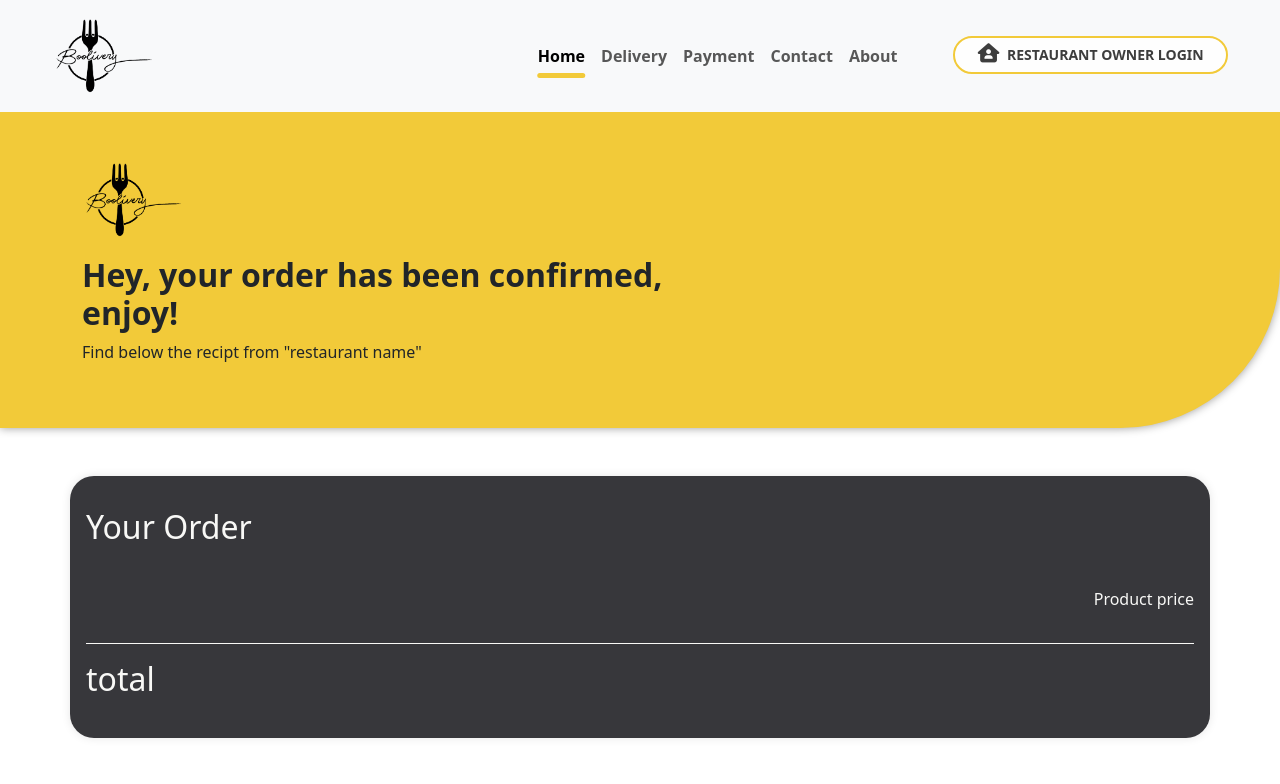
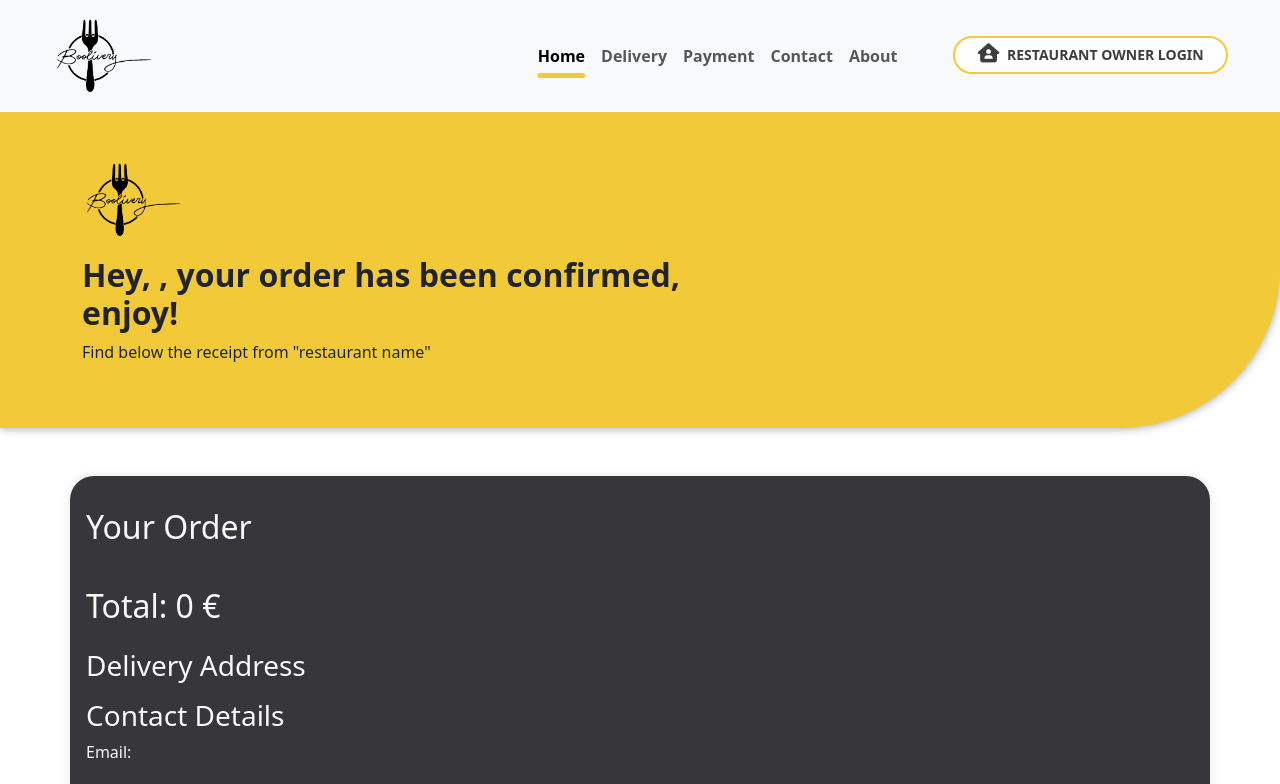
Before and after one commit to emanuele-pogliari/boolivery-frontend, a Vue app: page /confirm-order in a window 1280 px wide. Shown: the top 784 px of the page. Built offline with nearby package versions, Linux system fonts and the light colour scheme; what vue-awesome-paginate would draw is missing.

Commit message:
print data order on confirm page

```diff
--- a/src/Pages/Checkout.vue
+++ b/src/Pages/Checkout.vue
@@ -128,11 +128,6 @@ export default {
             console.log("Payment successful");
             this.isProcessing = false; // Set loader to false after payment is successful
             //svuota il carrello dopo il pagamento
-            localStorage.removeItem("items");
-
-            // Clear Vuex store items and total price
-            this.store.items = [];
-            this.store.totalCartPrice = 0;
 
             // Update total items after clearing
             this.updateTotalItems();
@@ -157,7 +152,6 @@ export default {
     <!-- v-if="store.items.length != 0" -->
     <div class="d-flex row justify-content-center flex-xl-row-reverse">
       <div class="cart_responsive col-12 col-xl-4 position-relative">
-
         <!-- GO BACK TO RESTAURANT BTN HERE -->
         <button class="back_to_store_btn position-absolute">
           <span>back to </span>
@@ -166,49 +160,82 @@ export default {
         <!-- GO BACK TO RESTAURANT BTN HERE -->
 
         <AppCart></AppCart>
-
       </div>
-
 
       <div class="col-12 col-xl-6 d-flex">
         <form method="POST" @submit.prevent class="form_data">
-
           <div class="mb-3 checkout_field">
-            <label for="orderInfo.customer_name" class="form-label">Name *</label>
-            <input v-model="orderInfo.customer_name" type="text" class="form-control" id="orderInfo.customer_name" />
+            <label for="orderInfo.customer_name" class="form-label"
+              >Name *</label
+            >
+            <input
+              v-model="orderInfo.customer_name"
+              type="text"
+              class="form-control"
+              id="orderInfo.customer_name"
+            />
           </div>
 
           <div class="mb-3 checkout_field">
-            <label for="orderInfo.customer_last_name" class="form-label">Lastname *</label>
-            <input v-model="orderInfo.customer_last_name" type="text" class="form-control"
-              id="orderInfo.customer_last_name" />
+            <label for="orderInfo.customer_last_name" class="form-label"
+              >Lastname *</label
+            >
+            <input
+              v-model="orderInfo.customer_last_name"
+              type="text"
+              class="form-control"
+              id="orderInfo.customer_last_name"
+            />
           </div>
 
           <div class="mb-3 checkout_field">
             <label for="address" class="form-label">Address *</label>
-            <input v-model="orderInfo.customer_address" type="text" class="form-control" id="address" />
+            <input
+              v-model="orderInfo.customer_address"
+              type="text"
+              class="form-control"
+              id="address"
+            />
           </div>
 
           <div class="mb-3 checkout_field">
             <label for="phone" class="form-label">Phone *</label>
-            <input v-model="orderInfo.customer_phone" type="text" class="form-control" id="phone" />
+            <input
+              v-model="orderInfo.customer_phone"
+              type="text"
+              class="form-control"
+              id="phone"
+            />
           </div>
 
           <div class="mb-3 checkout_field">
             <label for="email" class="form-label">Email *</label>
-            <input v-model="orderInfo.customer_email" type="text" class="form-control" id="email" />
+            <input
+              v-model="orderInfo.customer_email"
+              type="text"
+              class="form-control"
+              id="email"
+            />
           </div>
 
           <div class="mb-3 checkout_field">
             <label for="orderInfo.customer_note" class="form-label">Note</label>
-            <textarea v-model="orderInfo.customer_note" class="form-control" id="orderInfo.customer_note"
-              rows="3"></textarea>
+            <textarea
+              v-model="orderInfo.customer_note"
+              class="form-control"
+              id="orderInfo.customer_note"
+              rows="3"
+            ></textarea>
           </div>
 
           <div id="dropin-container"></div>
           <div class="loader-container">
-            <button id="submit-button" class="d-flex justify-content-center align-items-center gap-2" type="submit"
-              @click="paymentFunction">
+            <button
+              id="submit-button"
+              class="d-flex justify-content-center align-items-center gap-2"
+              type="submit"
+              @click="paymentFunction"
+            >
               Pay with
               <div class="paypal_badge">
                 <i class="fa-brands fa-paypal"></i> <span>Braintree</span>
@@ -216,10 +243,8 @@ export default {
             </button>
             <div v-if="isProcessing" class="loader"></div>
           </div>
-
         </form>
       </div>
-
     </div>
     <!-- <div v-else class="d-flex row justify-content-center">
       <div class="col-12">
@@ -259,7 +284,6 @@ export default {
   }
 
   #submit-button {
-
     @include checkout_btn;
     background-color: $primary_color;
     border: 2px solid $primary_color;
@@ -269,7 +293,6 @@ export default {
       background-color: $background_color;
       color: $primary_color;
     }
-
   }
 }
 
@@ -300,7 +323,6 @@ export default {
       font-weight: 900;
     }
   }
-
 }
 
 .loader {
@@ -315,7 +337,6 @@ export default {
 
 .cart_responsive {
   @include shopping_cart_behavior;
-
 
   @media (max-width: 1200px) {
     height: fit-content;
@@ -340,18 +361,15 @@ export default {
     display: flex;
     justify-content: start;
 
-
     color: $background_color;
     background-color: $primary_color;
 
     text-align: center;
     font-weight: 500;
   }
-
 }
 
 @media screen and (max-width: 1200px) {
-
   .cart_responsive::v-deep .shopping_cart_main_content {
     min-height: fit-content;
     margin-bottom: 2rem !important;
@@ -359,7 +377,6 @@ export default {
 
   .cart_responsive::v-deep .cart_body {
     display: block;
-
   }
 
   .cart_responsive::v-deep .cart_box {
@@ -372,7 +389,6 @@ export default {
   }
 
   .cart_responsive::v-deep .checkout_btn {
-
     border-radius: 2rem;
 
     &:hover {
@@ -383,7 +399,6 @@ export default {
 }
 
 .cart_responsive::v-deep .checkout_btn {
-
   &:hover {
     background-color: $secondary_color;
     cursor: default;
--- a/src/Pages/ConfirmOrder.vue
+++ b/src/Pages/ConfirmOrder.vue
@@ -4,7 +4,24 @@ export default {
   data() {
     return {
       store,
+      order: JSON.parse(localStorage.getItem("items")) || [],
+      orderInfo: {
+        total_price: localStorage.getItem("totalCartPrice") || 0,
+        customer_name: localStorage.getItem("customer_name") || "",
+        customer_last_name: localStorage.getItem("customer_last_name") || "",
+        customer_address: localStorage.getItem("customer_address") || "",
+        customer_email: localStorage.getItem("customer_email") || "",
+        customer_phone: localStorage.getItem("customer_phone") || "",
+        customer_note: localStorage.getItem("customer_note") || "",
+      },
     };
+  },
+  mounted() {
+    localStorage.removeItem("items");
+
+    // Clear Vuex store items and total price
+    this.store.items = [];
+    this.store.totalCartPrice = 0;
   },
 };
 </script>
@@ -15,24 +32,35 @@ export default {
       <div class="d-flex flex-column py-5">
         <img class="pb-3" src="/img/logo/Logo.png" alt="" />
         <div class="customer_content">
-          <h1>Hey,{{}} your order has been confirmed, enjoy!</h1>
-          <p>Find below the recipt from "restaurant name"</p>
+          <h1>
+            Hey, {{ orderInfo.customer_name }}
+            {{ orderInfo.customer_last_name }}, your order has been confirmed,
+            enjoy!
+          </h1>
+          <p>Find below the receipt from "restaurant name"</p>
         </div>
       </div>
-
-      <div></div>
     </div>
   </div>
 
   <div class="invoice container mb-5">
     <h2>Your Order</h2>
     <ul>
-      <li>
-        <p>{{}}</p>
-        <p>Product price</p>
+      <li v-for="item in order" :key="item.id">
+        <p>{{ item.name }} (x{{ item.quantity }})</p>
+        <p>{{ item.price }} €</p>
       </li>
     </ul>
-    <h2>total</h2>
+    <h2>Total: {{ orderInfo.total_price }} €</h2>
+    <div>
+      <h3>Delivery Address</h3>
+      <p>{{ orderInfo.customer_address }}</p>
+      <h3>Contact Details</h3>
+      <p>Email: {{ orderInfo.customer_email }}</p>
+      <p>Phone: {{ orderInfo.customer_phone }}</p>
+      <h3>Note</h3>
+      <p>{{ orderInfo.customer_note }}</p>
+    </div>
   </div>
 </template>
 
--- a/src/Pages/RestaurantDetails.vue
+++ b/src/Pages/RestaurantDetails.vue
@@ -7,6 +7,7 @@ import {
   decreaseItem,
   updateTotalCartPrice,
 } from "../cartFunctions.js"; // Importa le funzioni
+import { Modal } from "bootstrap";
 
 export default {
   name: "RestaurantDetails",
@@ -21,7 +22,7 @@ export default {
       restaurantsId: null,
       baseApiUrl: "http://127.0.0.1:8000/api/",
       store,
-      // showModal: false,
+      showModal: false,
     };
   },
 
@@ -56,10 +57,10 @@ export default {
         this.store.items.length > 0 &&
         this.store.items[0].restaurantsId !== item.restaurant_id
       ) {
-        // this.openModal();
-        alert(
-          "Cart contains dishes from another restaurant, please, remove all dishes from cart before continue."
-        );
+        this.openModal();
+        // alert(
+        //   "Cart contains dishes from another restaurant, please, remove all dishes from cart before continue."
+        // );
         return;
       }
 
@@ -95,7 +96,8 @@ export default {
     },
 
     openModal() {
-      // this.showModal = true;
+      this.showModal = true;
+      console.log("cassone e palanga");
     },
 
     updateTotalCartPrice() {
@@ -262,19 +264,7 @@ export default {
             </ul>
           </div>
         </div>
-        <!-- --------------------------- -->
-        <!--END RESTAURANT DISHES-->
-      </div>
-      <!-- --------------------------- -->
-      <!-- CART -->
-      <div class="cart_responsive">
-        <AppCart class="cart position-fixed"></AppCart>
-      </div>
-      <!-- --------------------------- -->
-      <!-- END CART -->
-    </div>
-  </div>
-  <!-- <div v-if="showModal" class="modal" tabindex="-1">
+        <div v-if="showModal" class="modal fade" tabindex="-1">
           <div class="modal-dialog">
             <div class="modal-content">
               <div class="modal-header">
@@ -297,11 +287,25 @@ export default {
                 >
                   Close
                 </button>
-          <button type="button" class="btn btn-primary">Save changes</button>
+                <button type="button" class="btn btn-primary">
+                  Save changes
+                </button>
               </div>
             </div>
           </div>
-  </div> -->
+        </div>
+        <!-- --------------------------- -->
+        <!--END RESTAURANT DISHES-->
+      </div>
+      <!-- --------------------------- -->
+      <!-- CART -->
+      <div class="cart_responsive">
+        <AppCart class="cart position-fixed"></AppCart>
+      </div>
+      <!-- --------------------------- -->
+      <!-- END CART -->
+    </div>
+  </div>
 </template>
 
 <style lang="scss" scoped>
```
Lines whose indentation alone changed are shown as unchanged.
